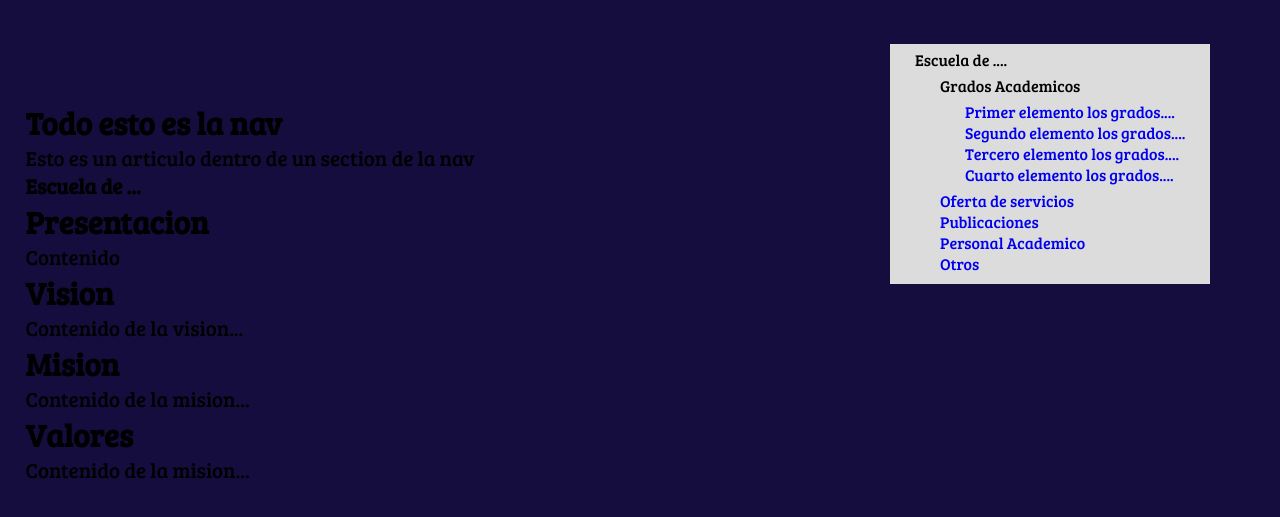
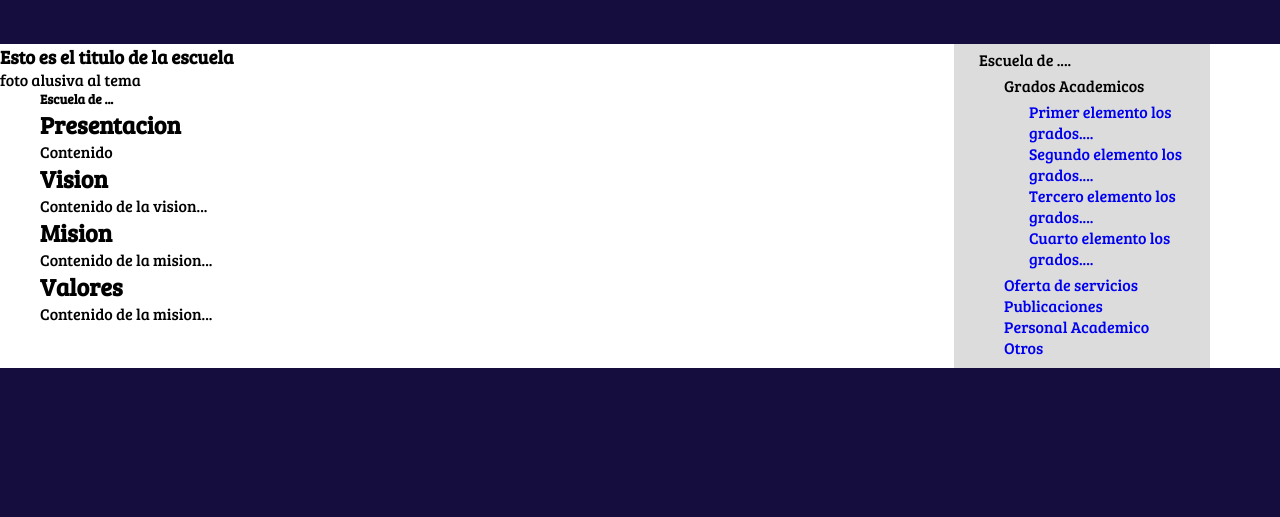
Before and after one commit to BADSA/tecpage, a plain HTML site: page Escuelas/template.html in a window 1280 px wide. Shown: the part 131-648 px from the top of the page. Drawn offline with Linux system fonts and the light colour scheme.

Commit message:
Cambios al content del template

```diff
--- a/Escuelas/styles.css
+++ b/Escuelas/styles.css
@@ -1,4 +1,4 @@
-/** { border: 1px solid black}*/
+/* { border: 1px solid black}*/
 
 
 *{
@@ -10,11 +10,6 @@
 body{
     background-color: #150D3E;
     align-content: center;
-}
-
-html {
-    margin: 0;
-    padding: 0;
 }
 
 body {
@@ -35,7 +30,7 @@ aside{
     background-color: rgb(220,220,220);
     margin-right: 70px;
     float: right;
-    width: 25%;
+    width: 20%;
 }
 
 ul {
@@ -52,5 +47,22 @@ a:visited {
     color: black;
 }
 
+/*=============================================================================*/
+/*       Estilos para los sections donde se va a mostrar la informacion       */
 
-html{
+.page-wrapper{
+    overflow: auto;
+    width: 100%;
+    display: block;
+    background-color: #fff;
+    position: relative;
+}
+
+.content-wrapper{
+    width: 70%;
+    float: left;
+}
+
+.info-escuela{
+    padding-left: 40px;
+}
--- a/Escuelas/template.html
+++ b/Escuelas/template.html
@@ -165,16 +165,16 @@
             </nav>
 
         </header>
-
-        <nav>
-            <h1>Todo esto es la nav</h1>
+        <section class="page-wrapper">
+            <section class="content-wrapper">
+                <h1>Esto es el titulo de la escuela</h1>
+                <section class="into-escuela">
                     <section>
-                <article>
-                    <p>Esto es un articulo dentro de un section de la nav</p>
-                </article>
+                        <p>foto alusiva al tema</p>
+                    </section>
                 </section>
                 <section>
-                <article>
+                    <article class="info-escuela">
                         <h1> Escuela de ...</h1>
                         <div>
                             <h2>Presentacion</h2>
@@ -194,7 +194,7 @@
                         </div>
                     </article>
                 </section>
-        </nav>
+            </section>
             <aside>
                 <ul>
                     <li>Escuela de ....</li>
@@ -213,6 +213,7 @@
                     </ul>
                 </ul>
             </aside>
+        </section>
 
         <footer>
 
--- a/header.css
+++ b/header.css
@@ -8,10 +8,6 @@
     I SEMESTRE 2015
 */
 
-
-/*
-    ESTILOS GLOBALES
-*/
 header{
     height: 140px;
     width: 100%;
```
Lines whose indentation alone changed are shown as unchanged.
